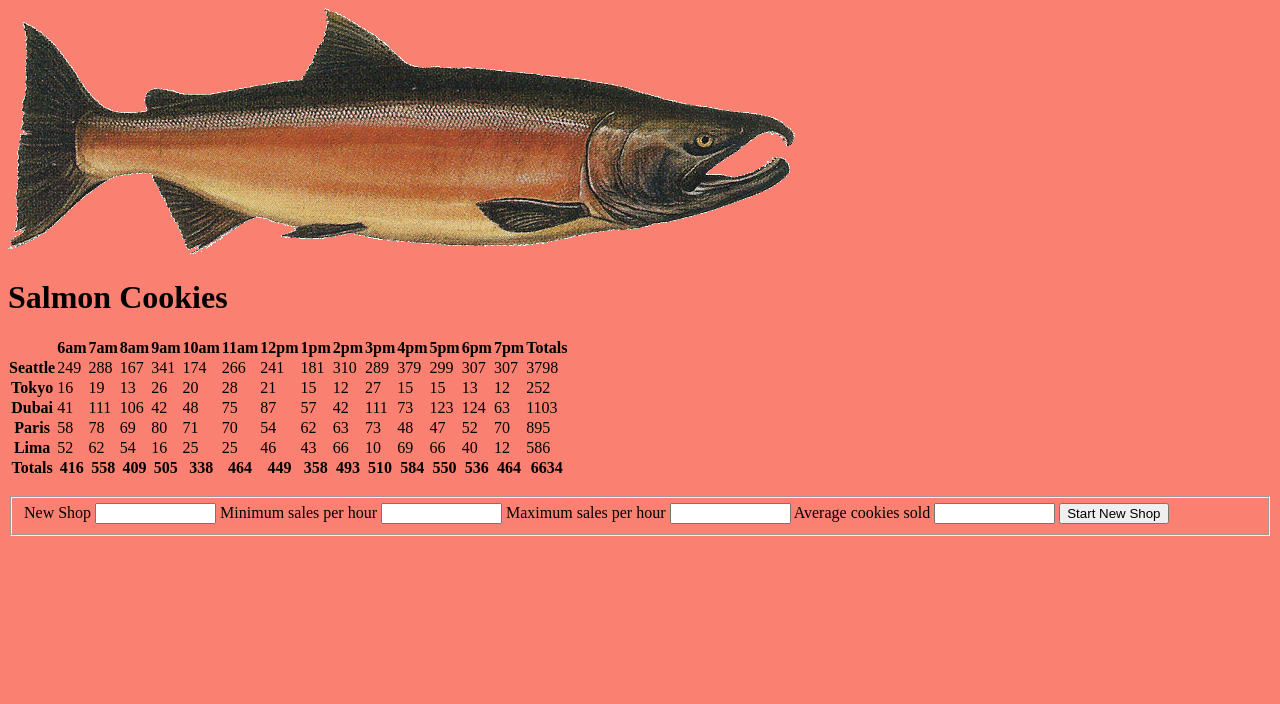
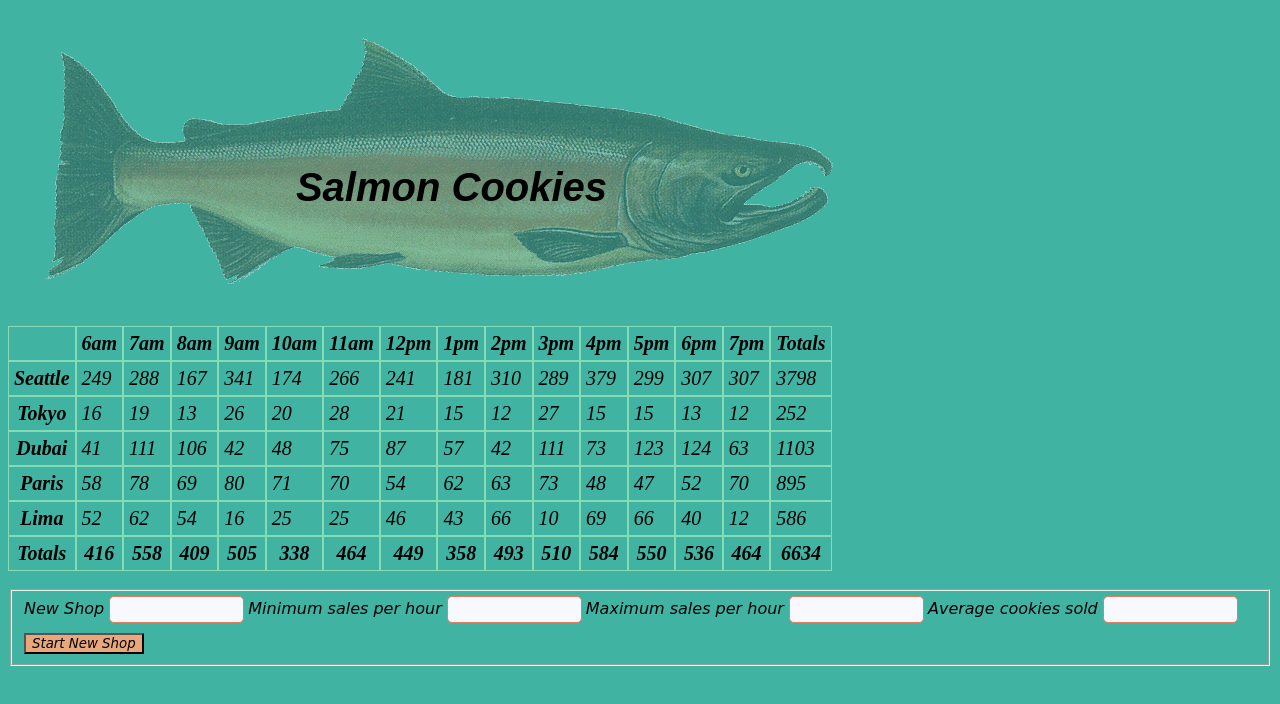
Before and after one commit to rtruneh/cookie-stand.md, a plain HTML site: page sales.html in a window 1280 px wide. Drawn offline with Linux system fonts and the light colour scheme.

Commit message:
worked out css and link from home page to sales page

```diff
--- a/sales.html
+++ b/sales.html
@@ -5,15 +5,26 @@
     <meta http-equiv="X-UA-Compatible" content="IE=edge">
     <meta name="viewport" content="width=device-width, initial-scale=1.0">
     <title>Document</title>
+    <style>
+        body {background-color: #41b3a3;}
+        .header{ margin: 3%; position: relative;}
+        .text {position: absolute; top:100px; left: 250px; }
+        img {opacity: .4; }
+        h1 { font-family:fantasy; font-style: oblique; font-size: 30pt;}
+        table, th, td {border: 1px solid #85DCB4; font-size: 15pt; font-style: oblique; padding: 5px;}
+        label {font-family: cursive; font-style: oblique;}
+        input { border: 1px solid #e27d60; padding: 5px 10px; border-radius: 5px; margin-bottom: 10px; background: #f8f8ff; }
+        button { background-color:#e8a87c; font-style: oblique; font-family: cursive; cursor: pointer; }
+
+    </style>
 </head>
 
- <body style="background-color: salmon;">
-
+ <body>
+<div class = "header">
     <img src="img/salmon.png" alt="salmon">
 
-    <h1 style="border: 2px black;">
-    Salmon Cookies</h1>
-
+    <h1 class = "text"> Salmon Cookies</h1>
+</div>
     <!-- <h2>Seattle</h2>
     <ul id="seattle"></ul>
     <h2>Tokyo</h2>
```
Also changed, not shown: index.html (+11 -5 lines), styles.css (deleted).
